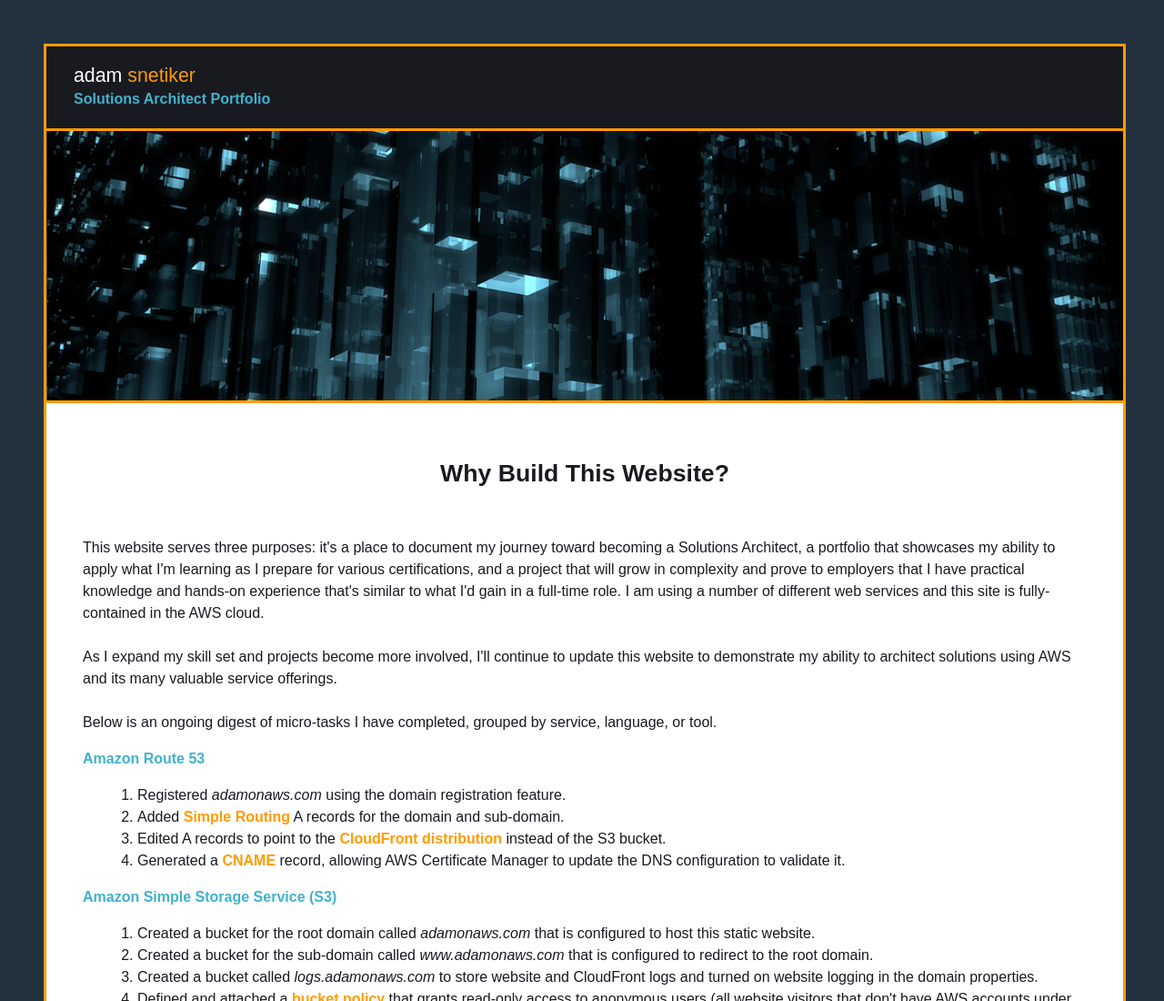
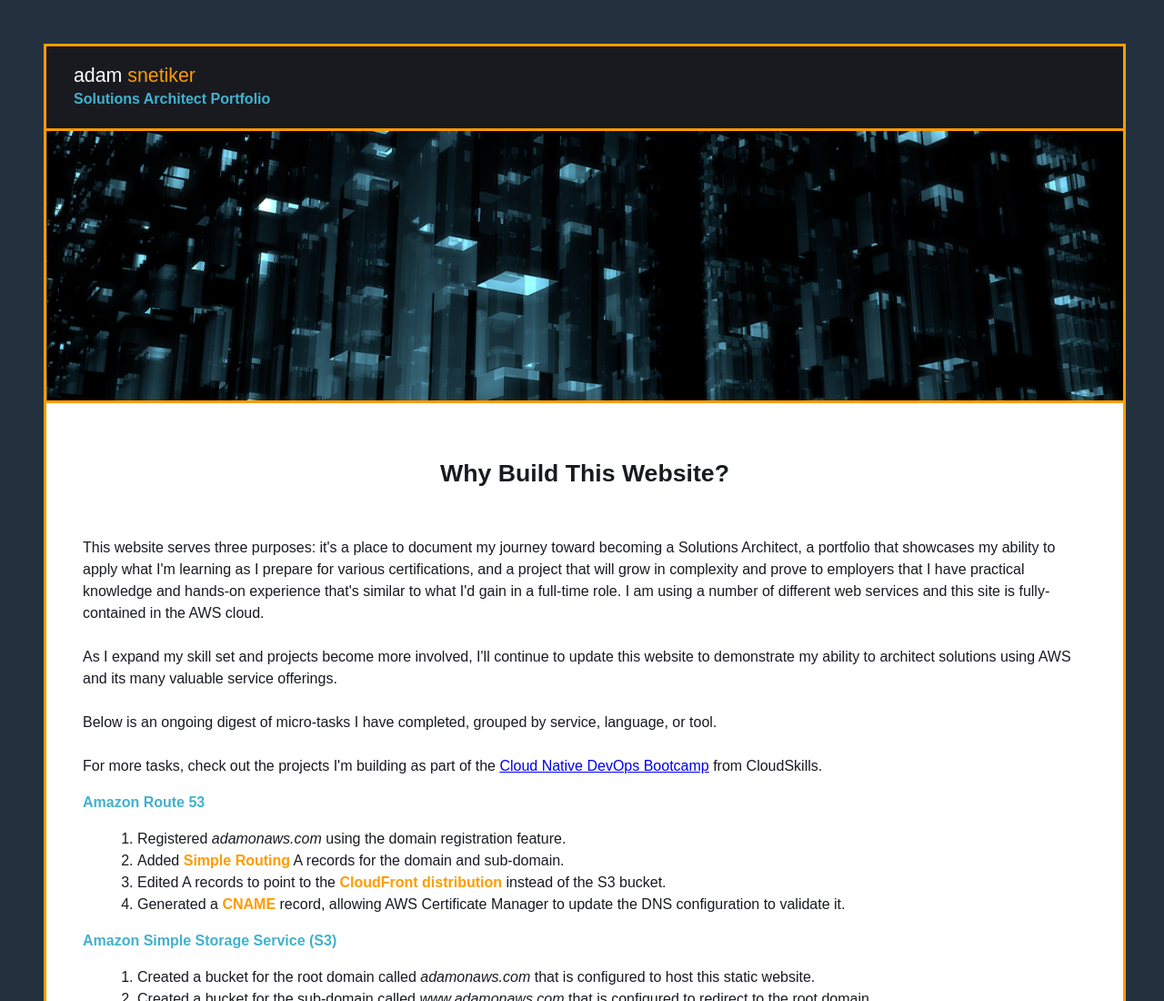
Before and after one commit to adam-snetiker/AdamOnAWS, a plain HTML site: page index.html in a window 1280 px wide. Shown: the top 1100 px of the page at 91% size. Drawn offline with Linux system fonts and the light colour scheme.

Commit message:
Added link to CloudSkills page

```diff
--- a/index.html
+++ b/index.html
@@ -17,7 +17,9 @@
             <br><br>
             As I expand my skill set and projects become more involved, I'll continue to update this website to demonstrate my ability to architect solutions using AWS and its many valuable service offerings.
             <br><br>
-            Below is an ongoing digest of micro-tasks I have completed, grouped by service, language, or tool.</p>
+            Below is an ongoing digest of micro-tasks I have completed, grouped by service, language, or tool.
+            <br><br>
+            For more tasks, check out the projects I'm building as part of the <a href="cloudskills.html" target="_blank">Cloud Native DevOps Bootcamp</a> from CloudSkills.</p>
 
             <p class="service"><strong>Amazon Route 53</strong></p>
             <ul>
```
